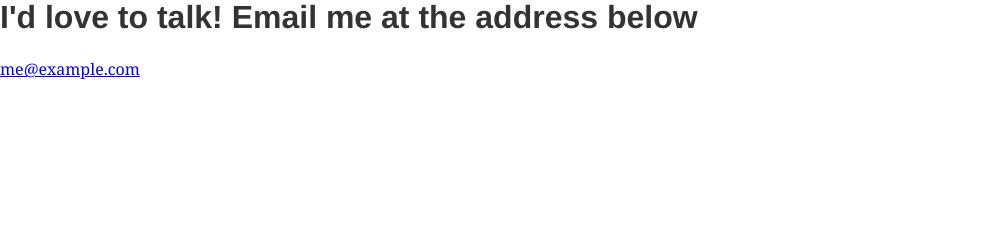
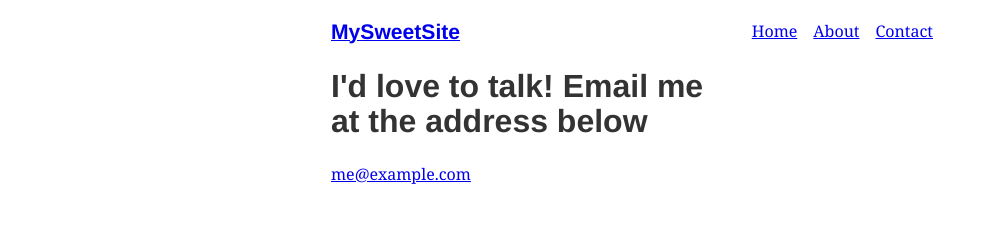
Before and after one commit to benoitboucart/gatsby-test, a Gatsby site in the folder tutorial-part-3/: page /contact in a window 1280 px wide. Shown: the whole page, without its empty margins (0-996 px from the left). Built offline with nearby package versions, Linux system fonts and the light colour scheme; Gatsby itself is replaced by a stand-in of ours.

Commit message:
navigation

```diff
--- a/tutorial-part-3/src/components/layout.js
+++ b/tutorial-part-3/src/components/layout.js
@@ -1,11 +1,24 @@
 import React from "react";
+import { Link } from "gatsby"
+
+const ListLink = props => (
+  <li style={{ display: `inline-block`, marginRight: `1rem` }}>
+    <Link to={props.to}>{props.children}</Link>
+  </li>
+);
 
 export default ({ children }) => (
-  <div style={{
-      margin: `0 auto`,
-    maxWidth: 650,
-    padding: `0 1rem`
-  }}>
+  <div style={{ margin: `0 auto`, maxWidth: 650, padding: `1.25rem 1rem` }}>
+    <header style={{ marginBottom: `1.5rem` }}>
+      <Link to="/" style={{ textShadow: `none`, backgroundImage: `none` }}>
+        <h3 style={{ display: `inline` }}>MySweetSite</h3>
+      </Link>
+      <ul style={{ listStyle: `none`, float: `right` }}>
+        <ListLink to="/">Home</ListLink>
+        <ListLink to="/about/">About</ListLink>
+        <ListLink to="/contact/">Contact</ListLink>
+      </ul>
+    </header>
     {children}
   </div>
 );
--- a/tutorial-part-3/src/pages/contact.js
+++ b/tutorial-part-3/src/pages/contact.js
@@ -1,10 +1,11 @@
-import React from "react"
+import React from "react";
+import Layout from "../components/layout";
 
 export default () => (
-  <div>
+  <Layout>
     <h1>I'd love to talk! Email me at the address below</h1>
     <p>
       <a href="mailto:me@example.com">me@example.com</a>
     </p>
-  </div>
+  </Layout>
 );
```
